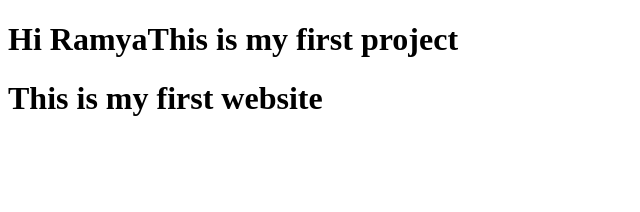
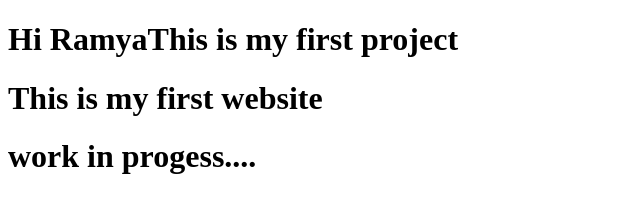
Before and after one commit to Ramya97-S/hi-ramya-website, a plain HTML site: page index.html in a window 1280 px wide. Shown: the whole page, without its empty margins (0-640 px from the left). Drawn offline with Linux system fonts and the light colour scheme.

Commit message:
Update index.html
this is my next commit

```diff
--- a/index.html
+++ b/index.html
@@ -6,5 +6,6 @@
 <body>
     <h1>Hi RamyaThis is my first project </h1>
     <h1>This is my first website</h1>
+    <h1>work in progess....</h1>
 </body>
 </html>
```
